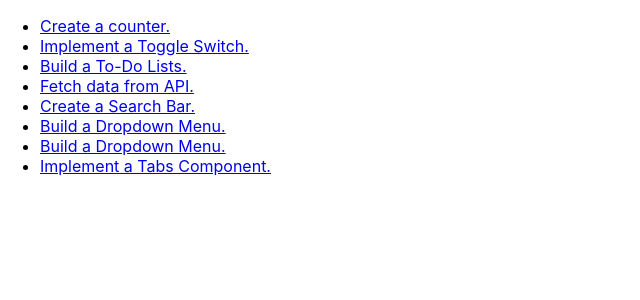
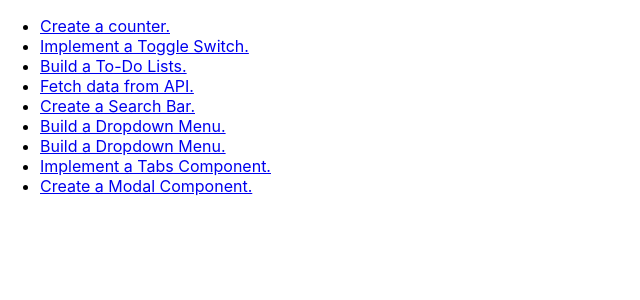
Before and after one commit to TechNightFury/React-Live-Coding, a React (Create React App) app: page / in a window 1280 px wide. Shown: the top 300 px of the page, without its empty margins (0-640 px from the left). Built offline with nearby package versions, Linux system fonts and the light colour scheme.

Commit message:
feat: config the route setting

```diff
--- a/src/App.js
+++ b/src/App.js
@@ -9,6 +9,7 @@ import DataFetcher from './pages/DataFetcher';
 import Searchbar from './pages/Searchbar';
 import DropdownMenu from './pages/DropdownMenu';
 import Tabs from './pages/Tabs';
+import Modal from './pages/Modal';
 
 function App() {
   return (
@@ -22,6 +23,7 @@ function App() {
         <Route path='searchbar' element={<Searchbar />} />
         <Route path='dropdown' element={<DropdownMenu />} />
         <Route path='tabs' element={<Tabs />} />
+        <Route path='modal' element={<Modal />} />
       </Routes>
     </Router>
   );
--- a/src/pages/Layout.js
+++ b/src/pages/Layout.js
@@ -30,6 +30,9 @@ const Layout = () => {
                     <li>
                         <Link to='/tabs'>Implement a Tabs Component.</Link>
                     </li>
+                    <li>
+                        <Link to='/modal'>Create a Modal Component.</Link>
+                    </li>
                 </ul>
             </nav>
         </>
```
